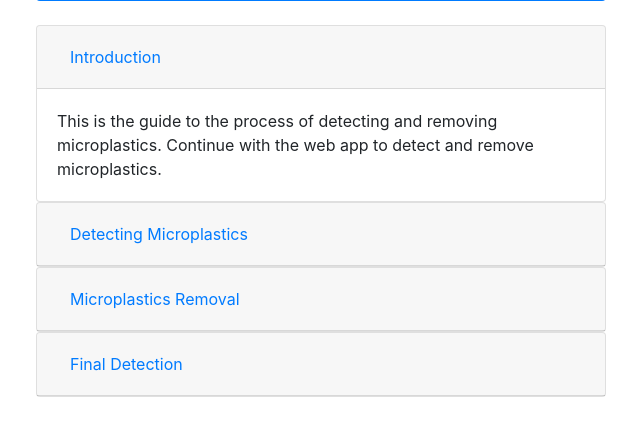
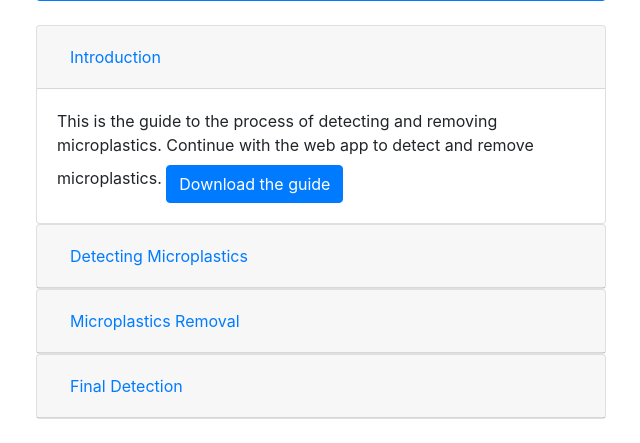
Before and after one commit to vincentmughal11/science_fair, a Flask app: page / in a window 1280 px wide. Shown: the part 215-658 px from the top of the page, without its empty margins (319-959 px from the left). Run offline with Flask 3, Linux system fonts and the light colour scheme; parts of the project's set-up code (start-up, migrations or seed data) failed here and were passed over; some libraries are stand-ins or nearby versions.

Commit message:
add guidelines pdf

```diff
--- a/app.py
+++ b/app.py
@@ -1,5 +1,5 @@
 # Import required libraries
-from flask import Flask, request, jsonify, render_template, make_response
+from flask import Flask, request, jsonify, render_template, make_response, send_from_directory
 from inference_sdk import InferenceHTTPClient
 from PIL import Image
 import io
@@ -148,6 +148,12 @@ def final_detect():
         }
     )
 
+@app.route("/download/<filename>")
+def download_file(filename):
+    # Specify the directory where your file is stored
+    directory = os.path.join(app.root_path, 'files')
+    return send_from_directory(directory, filename)
+
 
 # Run the Flask app
 if __name__ == "__main__":
--- a/templates/index.html
+++ b/templates/index.html
@@ -31,6 +31,7 @@
                <div id="collapseOne" class="collapse show" aria-labelledby="headingOne" data-parent="#accordion">
                   <div class="card-body">
                      This is the guide to the process of detecting and removing microplastics. Continue with the web app to detect and remove microplastics.
+                     <a class="btn btn-primary mt-2" href="/download/image_guidelines.pdf" download="microplastics-detection-guide">Download the guide</a>
                   </div>
                </div>
             </div>
```
Also changed, not shown: 1 other file.
